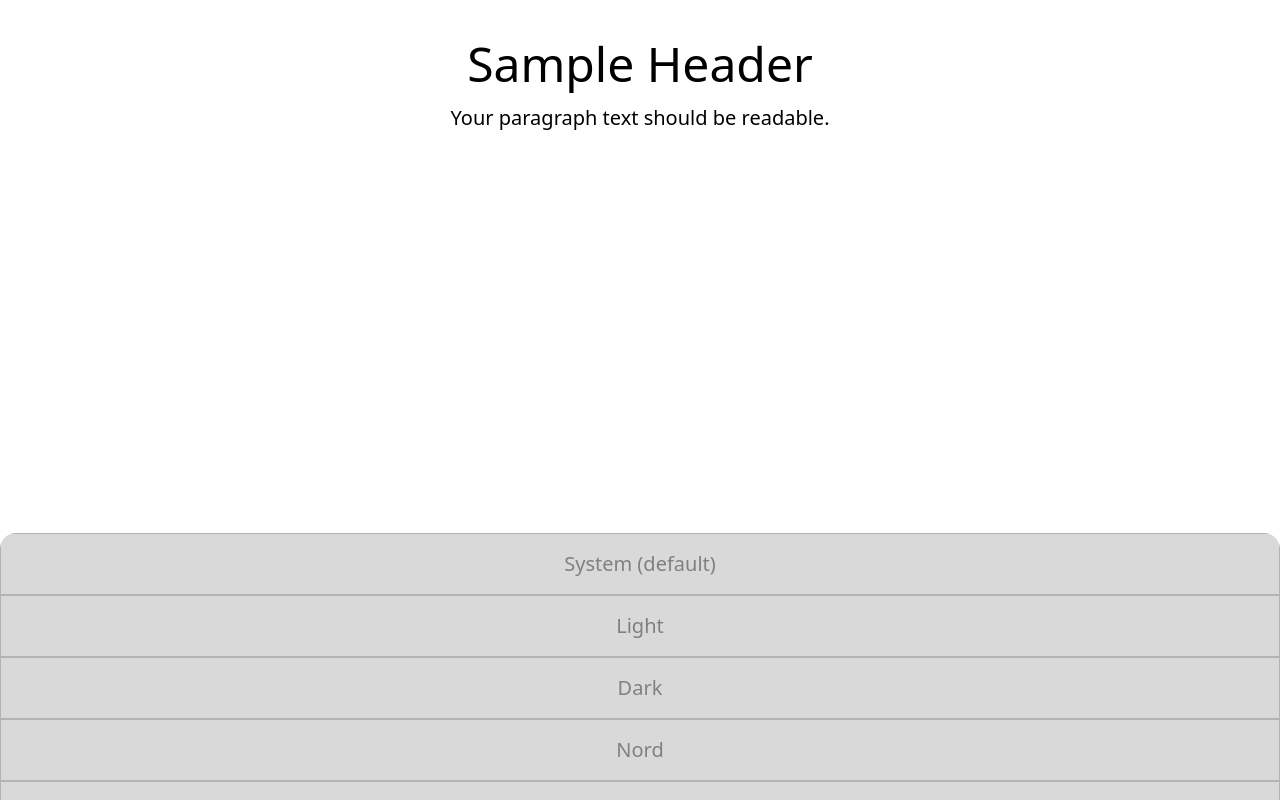
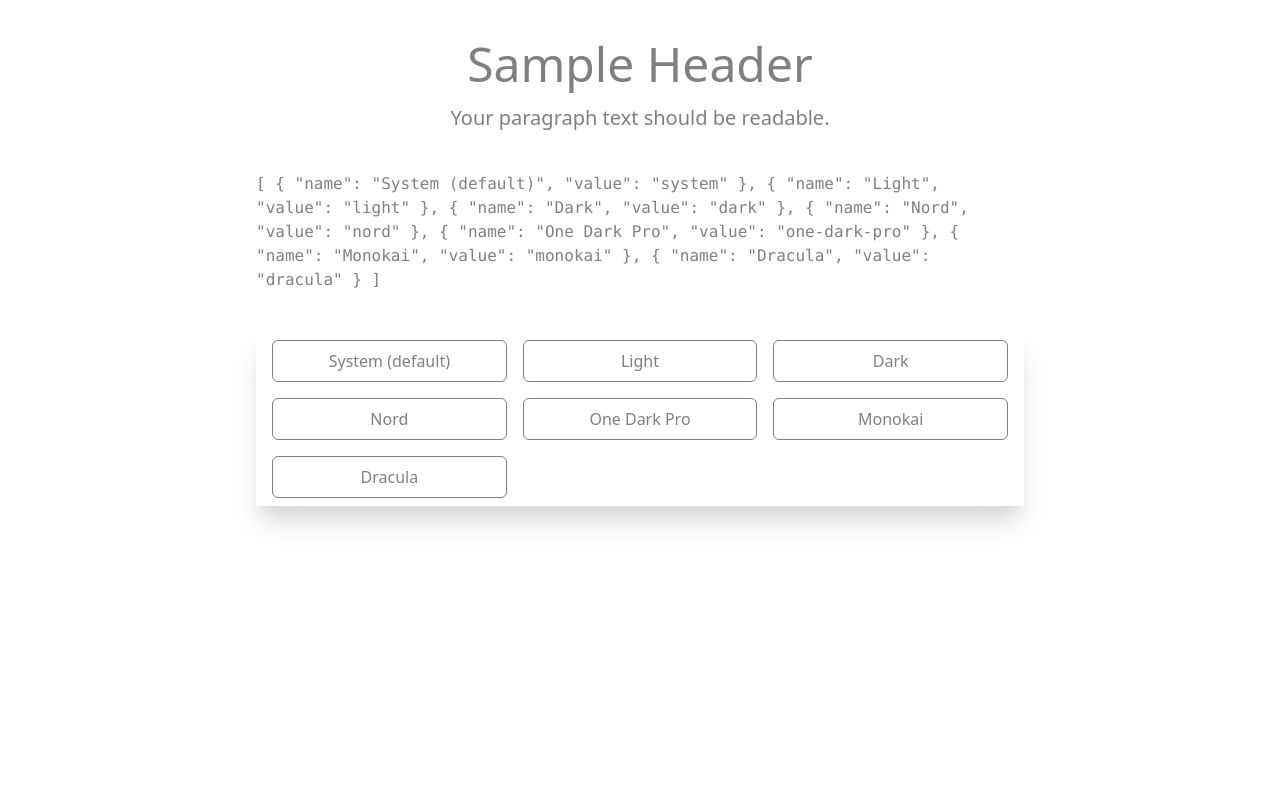
Before and after one commit to jakemackie/vue-web-themes, a Vue app: page / in a window 1280 px wide. Built offline with nearby package versions, Linux system fonts and the light colour scheme.

Commit message:
Nicer UI, bullied by Callum for bad design

```diff
--- a/src/App.vue
+++ b/src/App.vue
@@ -3,19 +3,19 @@
 <template>
     <main class="min-h-screen bg-background-color transition-all duration-500">
         <!-- Page section 1 -->
-        <themeSelectorMenu>
-            <!-- Looping through the array of themes, extracting their values -->
-            <themeSelectorButton v-for="theme in themes" :theme="theme.value">
-                {{ theme.name }}
-            </themeSelectorButton>
-        </themeSelectorMenu>
+        <themeContentArea>
+            <!-- Page content, will change dependant on theme -->
+            <h1 class="text-5xl text-text-color">Sample Header</h1>
+            <p class="mt-4 text-xl text-text-color">
+                Your paragraph text should be readable.
+            </p>
+            <code class="mt-10 max-w-screen-md text-text-color">{{ themes }}</code>
+        </themeContentArea>
 
         <!-- Page section 2 -->
-        <themeContentArea>
-            <!-- Page content, will change dependant on theme -->
-            <h1 class="text-5xl">Sample Header</h1>
-            <p class="mt-4 text-xl">Your paragraph text should be readable.</p>
-        </themeContentArea>
+        <themeSelectorMenu>
+            <themeSelectorCollectedButtons />
+        </themeSelectorMenu>
     </main>
 </template>
 
@@ -23,9 +23,8 @@
 <script setup lang="ts">
 // Components
 import themeSelectorMenu from './components/themeSelectorMenu.vue';
-import themeSelectorButton from './components/themeSelectorButton.vue';
+import themeSelectorCollectedButtons from './components/themeSelectorCollectedButtons.vue';
 import themeContentArea from './components/themeContentArea.vue';
 
-// Theme data
 import themes from './themes/themes.json';
 </script>
--- a/src/components/themeContentArea.vue
+++ b/src/components/themeContentArea.vue
@@ -1,7 +1,7 @@
 <!-- The theme content area, where placeholders are contained for display purposes. -->
 
 <template>
-    <div class="fixed top-0 h-1/2 w-full">
+    <div>
         <div class="grid place-items-center py-10">
             <!-- Child elements slot into parent -->
 
--- a/src/components/themeSelectorButton.vue
+++ b/src/components/themeSelectorButton.vue
@@ -1,10 +1,10 @@
 <!-- The theme selector button, uses function(s) from utils to change the theme. -->
 
 <template>
-    <div class="w-full bg-accent-color border border-border-color">
+    <li>
         <button
             :theme="theme"
-            class="w-full px-8 py-4 text-xl text-text-color"
+            class="w-full px-4 py-2 bg-background-color text-text-color border border-text-color rounded-md"
             @click="
                 {
                     changeTheme(theme);
@@ -15,7 +15,7 @@
 
             <slot></slot>
         </button>
-    </div>
+    </li>
 </template>
 
 <script setup lang="ts">
--- /dev/null
+++ b/src/components/themeSelectorCollectedButtons.vue
@@ -0,0 +1,14 @@
+<template>
+    <!-- Looping through the array of themes, extracting their values -->
+    <themeSelectorButton v-for="theme in themes" :theme="theme.value">
+        {{ theme.name }}
+    </themeSelectorButton>
+</template>
+
+<script setup lang="ts">
+// Components
+import themeSelectorButton from './themeSelectorButton.vue';
+
+// Data
+import themes from '../themes/themes.json';
+</script>
--- a/src/components/themeSelectorMenu.vue
+++ b/src/components/themeSelectorMenu.vue
@@ -1,8 +1,12 @@
 <!-- The theme selector menu, containing buttons to select the theme. -->
 
 <template>
-    <div class="overflow-y-scroll fixed bottom-0 h-1/3 w-full rounded-t-2xl">
-        <!-- Child elements slot into parent -->
-        <slot></slot>
+    <div
+        class="mx-auto max-w-screen-md shadow-xl shadow-accent-color px-4 py-2 bg-background-color"
+    >
+        <ul class="grid grid-cols-3 gap-4">
+            <!-- Child elements slot into parent -->
+            <slot></slot>
+        </ul>
     </div>
 </template>
--- a/src/style.css
+++ b/src/style.css
@@ -25,7 +25,7 @@
     /* Light theme */
     :root[data-theme='light'] {
         --background-color: 0deg 0% 100%;
-        --text-color: 0deg 0% 20%;
+        --text-color: 0deg 0% 50%;
         --accent-color: 0deg 0% 85%;
         --border-color: 0deg 0% 70%;
         color-scheme: light;
```
